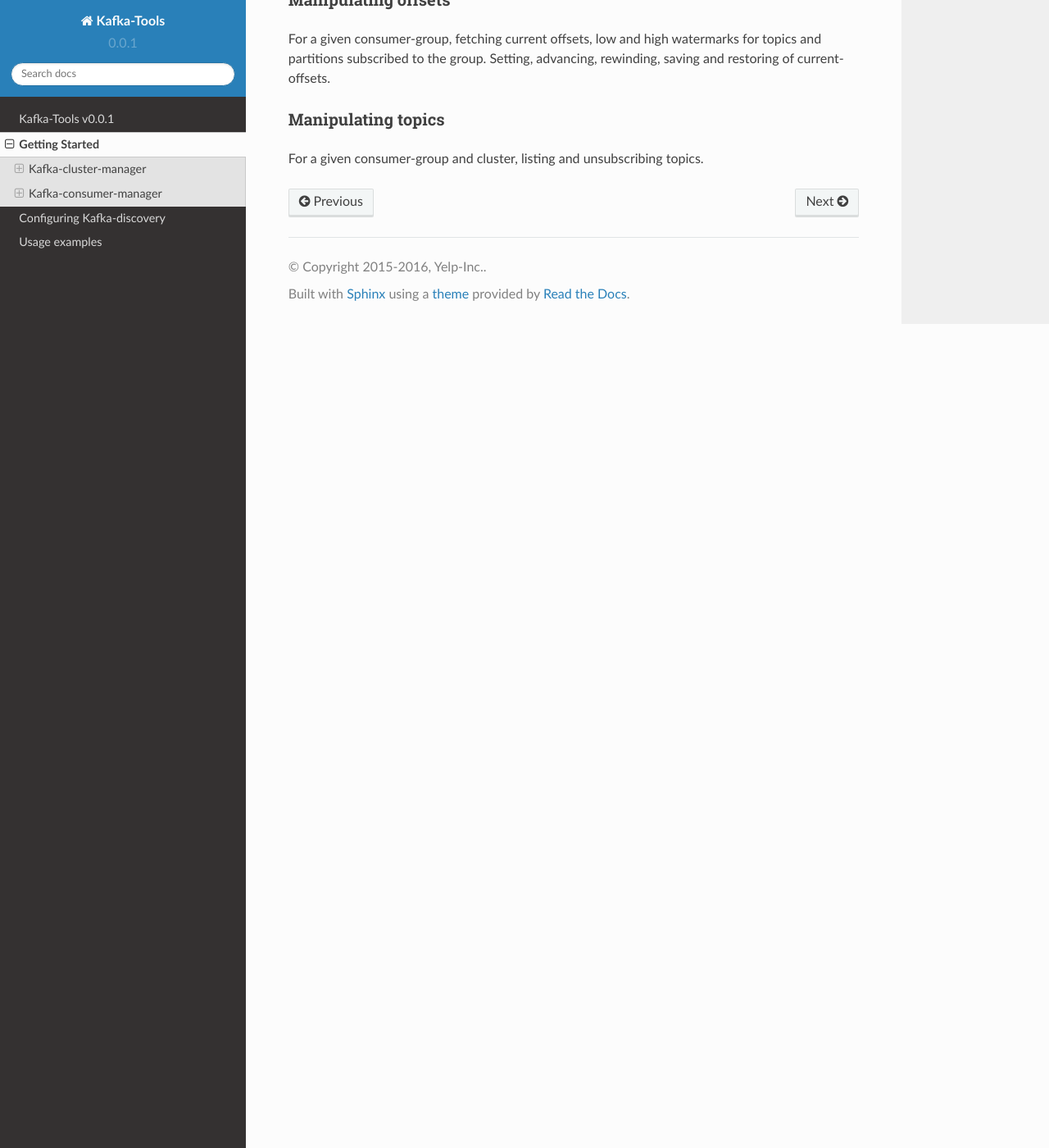
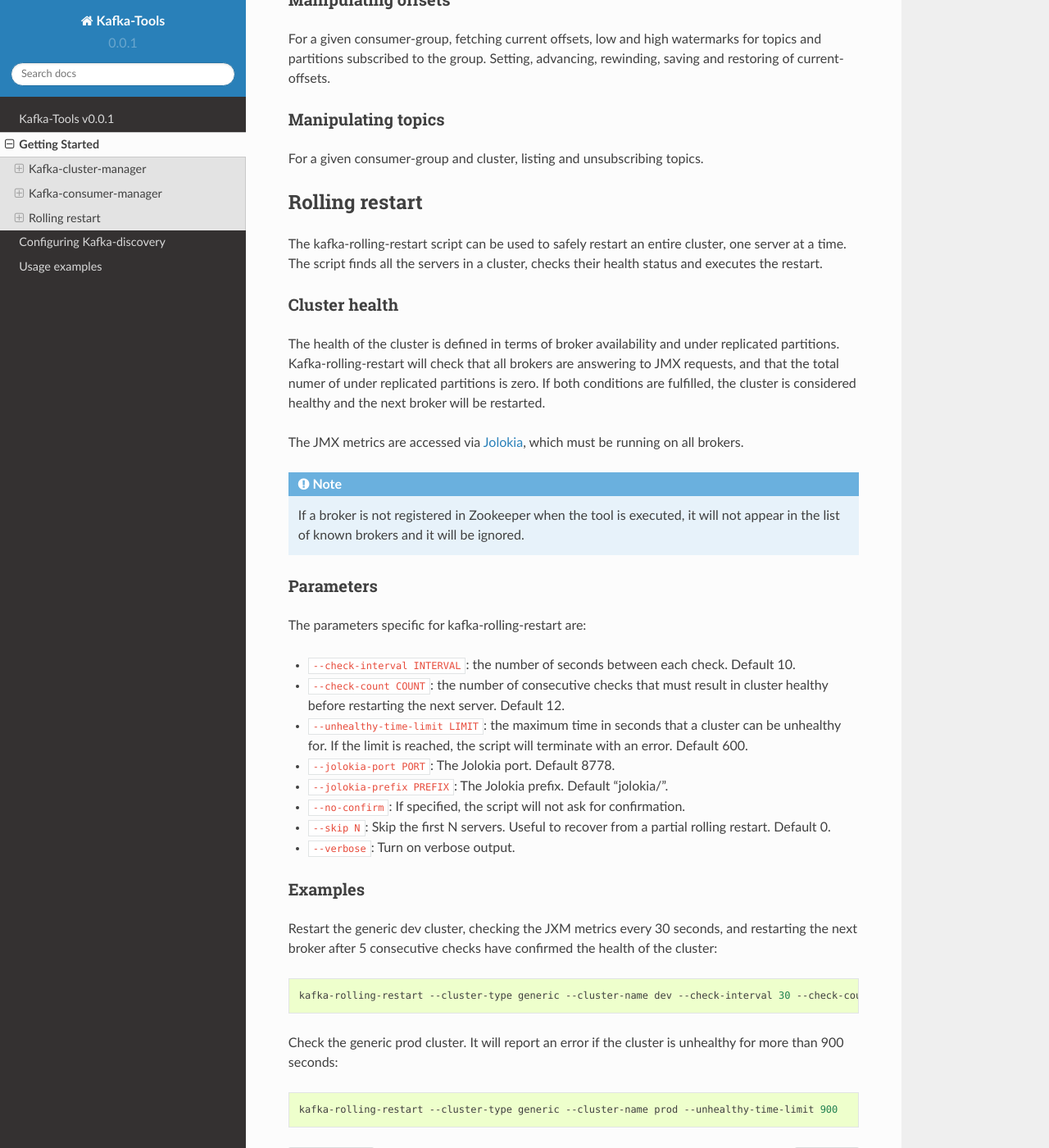
Before and after one commit to Yelp/kafka-utils, a Sphinx documentation site: the page built from docs/source/getting_started.rst, in a window 1280 px wide and 1400 px high, scrolled down 2432 px. Shown: the whole window at 82% size. Built offline with Sphinx 7.4.7 and the Read the Docs theme 2.0.0, drawn with Linux system fonts in a browser that asks for light colours.

Commit message:
Add kafka-rolling-restart docs

```diff
--- a/docs/source/getting_started.rst
+++ b/docs/source/getting_started.rst
@@ -114,3 +114,62 @@
 ===================
 
 For a given consumer-group and cluster, listing and unsubscribing topics.
+
+Rolling restart
+***************
+
+The kafka-rolling-restart script can be used to safely restart an entire
+cluster, one server at a time. The script finds all the servers in a cluster,
+checks their health status and executes the restart.
+
+Cluster health
+==============
+
+The health of the cluster is defined in terms of broker availability and under
+replicated partitions. Kafka-rolling-restart will check that all brokers are
+answering to JMX requests, and that the total numer of under replicated
+partitions is zero. If both conditions are fulfilled, the cluster is considered
+healthy and the next broker will be restarted.
+
+The JMX metrics are accessed via `Jolokia <https://jolokia.org>`_, which must be
+running on all brokers.
+
+.. note:: If a broker is not registered in Zookeeper when the tool is executed,
+   it will not appear in the list of known brokers and it will be ignored.
+
+Parameters
+==========
+
+The parameters specific for kafka-rolling-restart are:
+
+* :code:`--check-interval INTERVAL`: the number of seconds between each check.
+  Default 10.
+* :code:`--check-count COUNT`: the number of consecutive checks that must result
+  in cluster healthy before restarting the next server. Default 12.
+* :code:`--unhealthy-time-limit LIMIT`: the maximum time in seconds that a
+  cluster can be unhealthy for. If the limit is reached, the script will
+  terminate with an error. Default 600.
+* :code:`--jolokia-port PORT`: The Jolokia port. Default 8778.
+* :code:`--jolokia-prefix PREFIX`: The Jolokia prefix. Default "jolokia/".
+* :code:`--no-confirm`: If specified, the script will not ask for confirmation.
+* :code:`--skip N`: Skip the first N servers. Useful to recover from a partial
+  rolling restart. Default 0.
+* :code:`--verbose`: Turn on verbose output.
+
+Examples
+========
+
+Restart the generic dev cluster, checking the JXM metrics every 30 seconds, and
+restarting the next broker after 5 consecutive checks have confirmed the health
+of the cluster:
+
+.. code-block:: bash
+
+   kafka-rolling-restart --cluster-type generic --cluster-name dev --check-interval 30 --check-count 5
+
+Check the generic prod cluster. It will report an error if the cluster is
+unhealthy for more than 900 seconds:
+
+.. code-block:: bash
+
+   kafka-rolling-restart --cluster-type generic --cluster-name prod --unhealthy-time-limit 900
```
